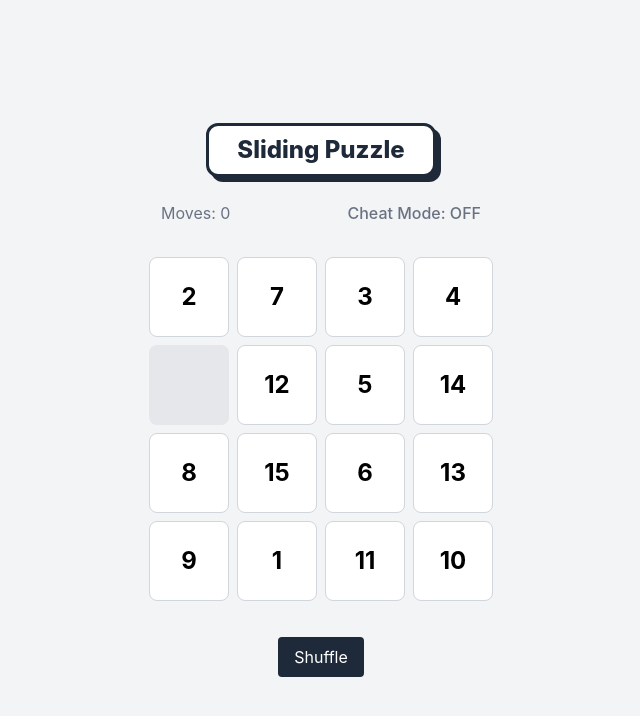
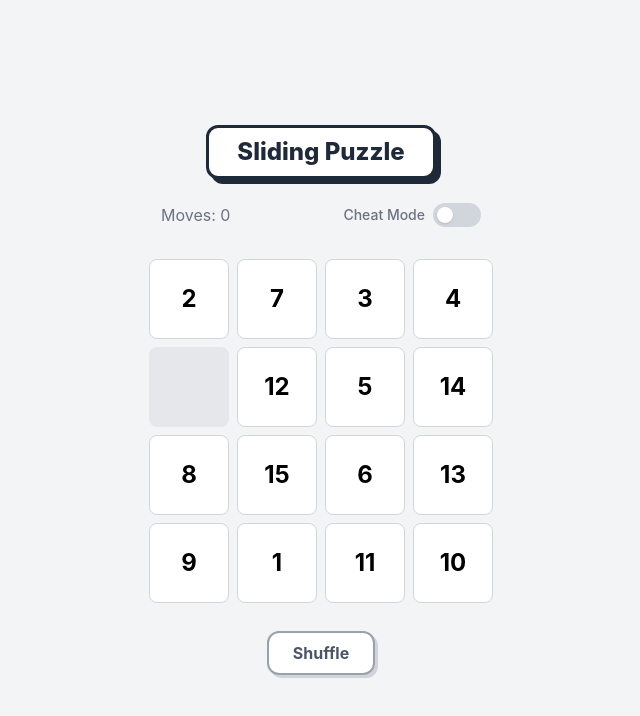
Before and after one commit to Koji1999/sliding-puzzle, a React (Vite) app: page / in a window 1280 px wide. Shown: the top 716 px of the page, without its empty margins (319-959 px from the left). Built offline with nearby package versions, Linux system fonts and the light colour scheme.

Commit message:
switched button style

```diff
--- a/src/App.tsx
+++ b/src/App.tsx
@@ -37,12 +37,18 @@ function App() {
   ) : (
     <div className="flex justify-between w-80">
       <p className="text-gray-500">Moves: {moves}</p>
-      <button
-        onClick={() => setIsCheatMode(prev => !prev)}
-        className="text-gray-500 hover:text-gray-800 transition-colors font-medium"
-      >
-        {isCheatMode ? "Cheat Mode: ON\u00A0" : "Cheat Mode: OFF"}
-      </button>
+      <div className="flex items-center gap-2">
+        <span className="text-sm text-gray-500 font-medium">Cheat Mode</span>
+        <button
+          onClick={() => setIsCheatMode(prev => !prev)}
+          className={`relative w-12 h-6 rounded-full transition-colors duration-200
+            ${isCheatMode ? "bg-yellow-400" : "bg-gray-300"}`}
+        >
+          <span className={`absolute top-1 left-1 w-4 h-4 bg-white rounded-full shadow transition-transform duration-200
+            ${isCheatMode ? "translate-x-6" : "translate-x-0"}`}
+          />
+        </button>
+      </div>
     </div>
   );
 
@@ -85,14 +91,16 @@ function App() {
 
       {solved ? (
         <button
-          className="mt-6 px-4 py-2 bg-gray-800 text-white rounded hover:bg-gray-600 transition-colors"
+          className="mt-4 bg-green-100 border-2 border-green-600 rounded-xl px-6 py-2 font-bold text-green-900 hover:bg-green-300 transition-colors"
+          style={{boxShadow: '4px 4px 0px #16a34a'}}
           onClick={handlePlayAgain}
         >
           Play Again
         </button>
       ) : (
         <button
-          className="mt-6 px-4 py-2 bg-gray-800 text-white rounded hover:bg-gray-600 transition-colors"
+          className="mt-4 bg-white border-2 border-gray-400 rounded-xl px-6 py-2 font-bold text-gray-600 hover:border-gray-500 transition-colors"
+          style={{boxShadow: '3px 3px 0px #d1d5db'}}
           onClick={() => { setTiles(getShuffledBoard()); setMoves(0); }}
         >
           Shuffle
--- a/src/index.css
+++ b/src/index.css
@@ -5,8 +5,8 @@ body {
 }
 
 @keyframes ring-pulse {
-  0%, 100% { box-shadow: 0 0 25px 10px rgba(250, 204, 21, 0.6); }
-  50% { box-shadow: 0 0 35px 15px rgba(250, 204, 21, 0.9); }
+  0%, 100% { box-shadow: 0 0 15px 10px rgba(250, 204, 21, 0.6); }
+  50% { box-shadow: 0 0 25px 15px rgba(250, 204, 21, 0.9); }
 }
 
 .cheat-glow {
```
